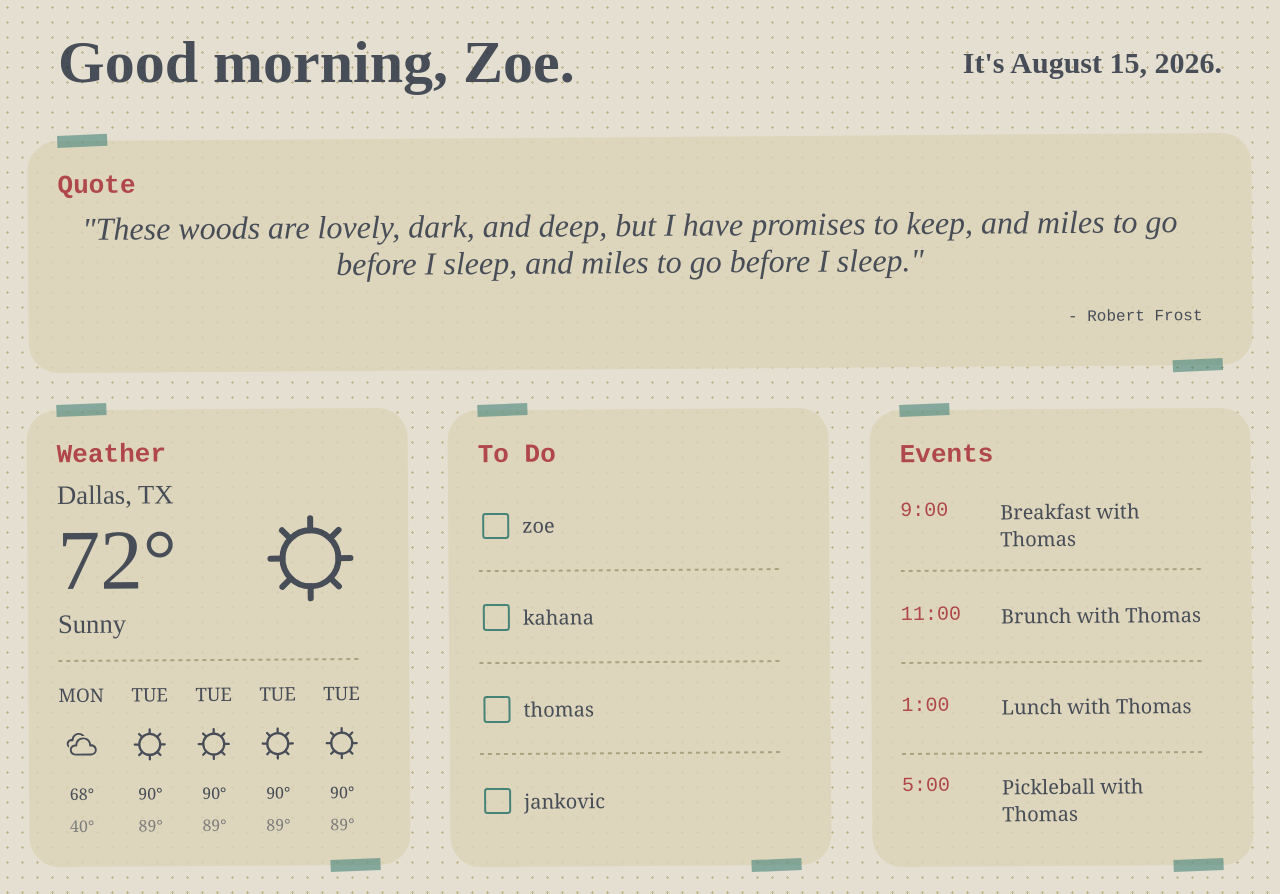
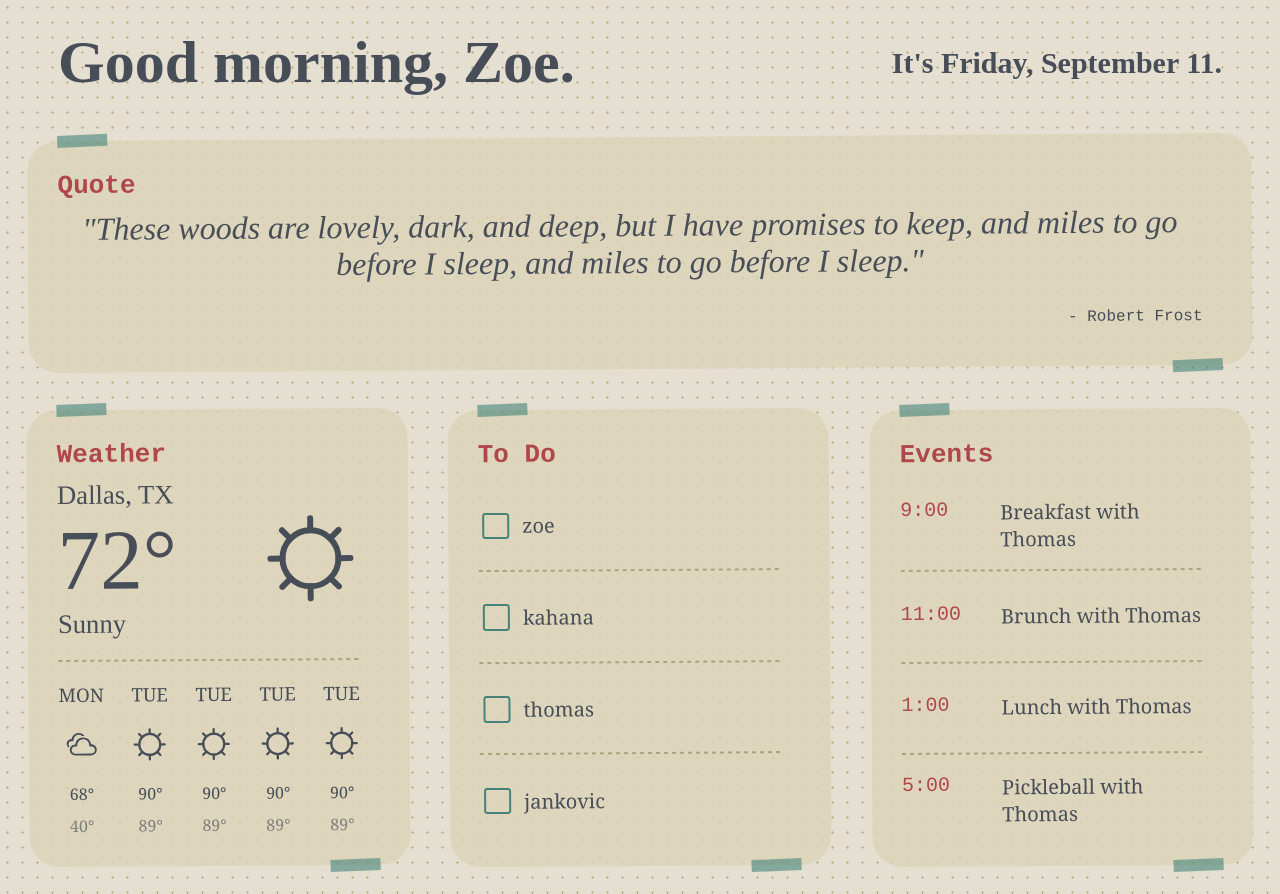
Before and after one commit to zoekahana/daily-dashboard, a React (Vite) app: page / in a window 1280 px wide. Built offline with nearby package versions, Linux system fonts and the light colour scheme.

Commit message:
Base greeting and date string off of user's local time

```diff
--- a/src/Header.tsx
+++ b/src/Header.tsx
@@ -1,4 +1,5 @@
 import styled from 'styled-components';
+import { toZonedTime, format } from 'date-fns-tz';
 
 const HeaderGrid = styled.div`
   display: grid;
@@ -33,10 +34,42 @@ const DateSubheader = styled.h2`
   }
 `
 
-const Header = () =>
-  <HeaderGrid>
-    <Greeting>Good morning, Zoe.</Greeting>
-    <DateSubheader>It's August 15, 2026.</DateSubheader>
+const MORNING = "Good morning, Zoe.";
+const AFTERNOON = "Good afternoon, Zoe.";
+const EVENING = "Good evening, Zoe.";
+const NIGHT = "Late night, Zoe.";
+
+function getGreeting(hour: number): string {
+  console.log(hour);
+  if (hour >= 5 && hour < 12) return MORNING;
+  if (hour >= 12 && hour < 6) return AFTERNOON;
+  if (hour >= 6 && hour < 11) return EVENING;
+  return NIGHT;
+}
+
+function getDate(isoDateString: string): string {
+  return "It's " + format(isoDateString, "EEEE, MMMM dd") + ".";
+}
+
+export default function Header() {
+
+  const isoDate = new Date().toISOString();
+  const timeZone = Intl.DateTimeFormat().resolvedOptions().timeZone; // Get user's timezone
+  const zonedDate = toZonedTime(isoDate, timeZone);
+  const hour = zonedDate.getHours();
+
+  const displayOptions = {
+    weekday: "long",
+    month: "long",
+    day: "numeric"
+  };
+
+  const greeting = getGreeting(hour);
+  console.log(greeting);
+  const formattedDate = getDate(isoDate);
+
+  return <HeaderGrid>
+    <Greeting>{greeting}</Greeting>
+    <DateSubheader>{formattedDate}</DateSubheader>
   </HeaderGrid>
-
-export default Header;
+}
```
